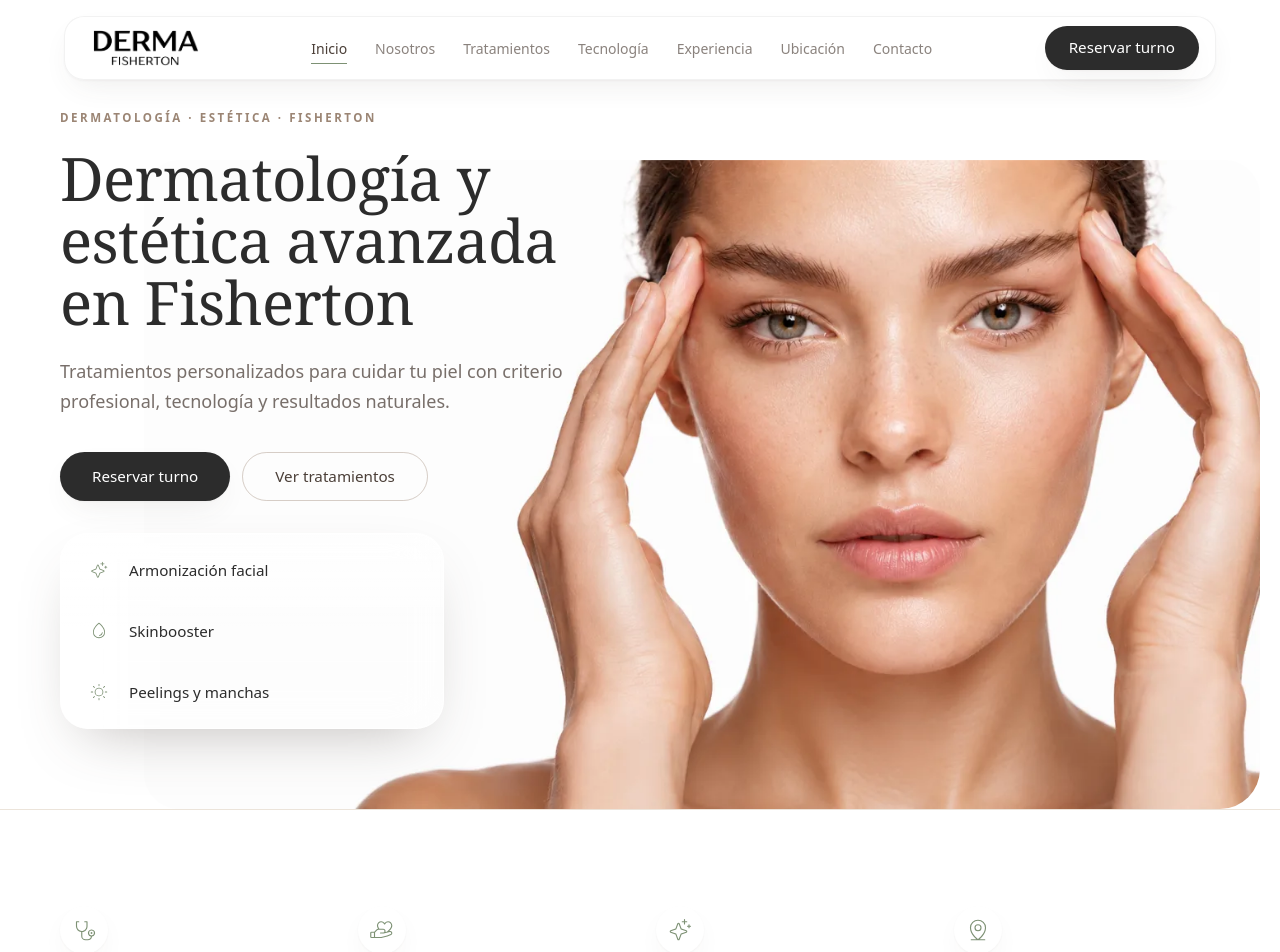
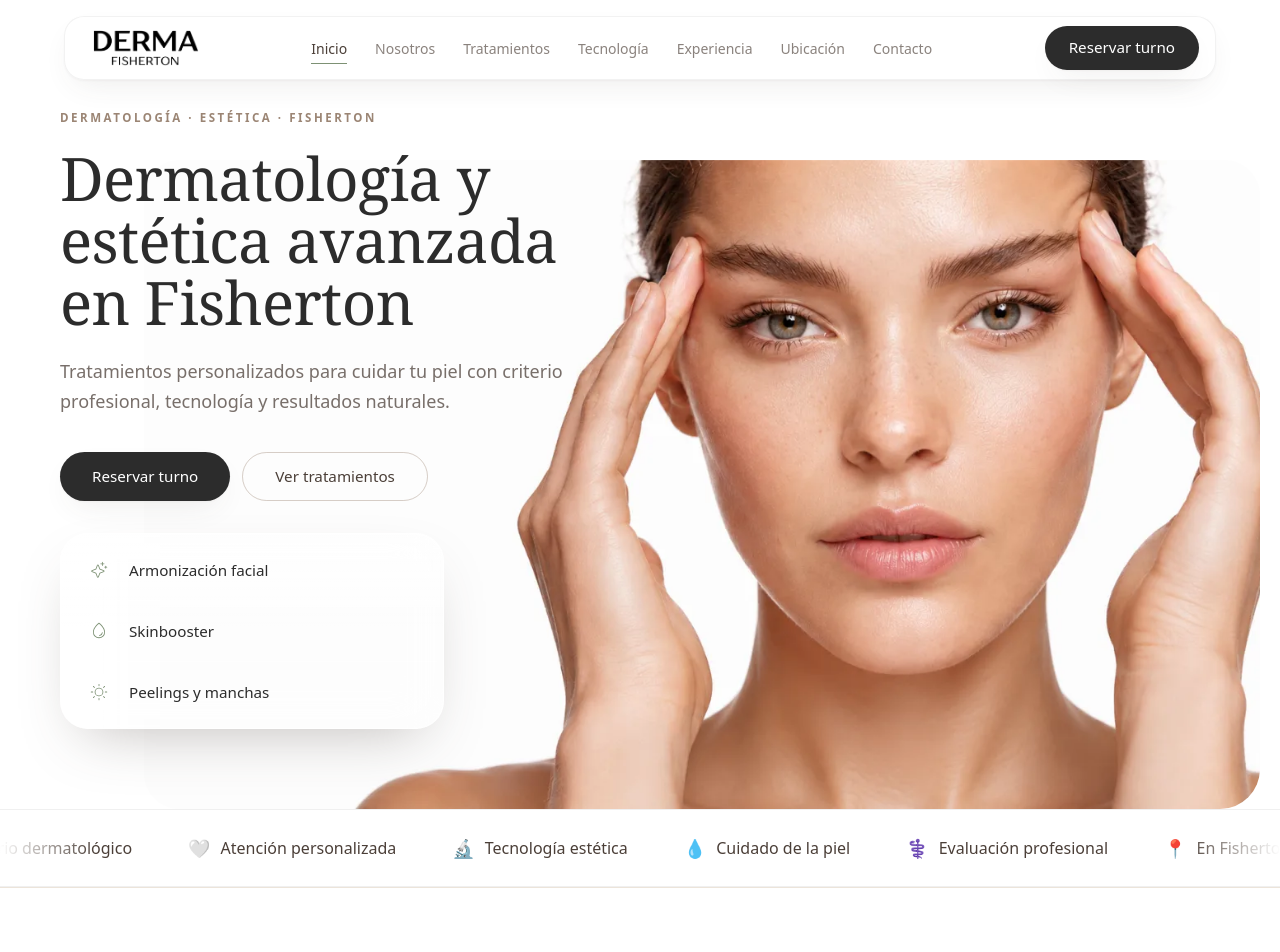
Before and after one commit to Nacho234/Dermafisherton-web, a React (Vite) app: page / in a window 1280 px wide. Shown: the top 952 px of the page. Built offline with nearby package versions, Linux system fonts and the light colour scheme.

Commit message:
feat(home): carrusel de cualidades bajo el hero
Marquee continuo con las cualidades de Dermafisherton (emoji
minimalista + texto en sans), fundidos en los bordes, loop infinito
y respeto de prefers-reduced-motion.

Co-Authored-By: Claude Opus 4.8 <noreply@anthropic.com>

```diff
--- a/src/pages/Home.jsx
+++ b/src/pages/Home.jsx
@@ -148,6 +148,44 @@ function Hero() {
             </Reveal>
           </Reveal>
         </div>
+      </div>
+    </section>
+  );
+}
+
+/* ----------------- Carrusel de cualidades (bajo el hero) ---------------- */
+const qualities = [
+  { e: "✨", t: "Resultados naturales" },
+  { e: "🌿", t: "Criterio dermatológico" },
+  { e: "🤍", t: "Atención personalizada" },
+  { e: "🔬", t: "Tecnología estética" },
+  { e: "💧", t: "Cuidado de la piel" },
+  { e: "⚕️", t: "Evaluación profesional" },
+  { e: "📍", t: "En Fisherton" },
+  { e: "🕊️", t: "Acompañamiento cercano" },
+];
+
+function QualitiesMarquee() {
+  const reduce = useReducedMotion();
+  const track = [...qualities, ...qualities];
+  return (
+    <section className="border-y border-graphite/[0.07] bg-warm-white">
+      <div className="relative overflow-hidden py-5 md:py-6">
+        {/* fundidos en los bordes */}
+        <div aria-hidden className="pointer-events-none absolute inset-y-0 left-0 z-10 w-16 bg-gradient-to-r from-warm-white to-transparent md:w-24" />
+        <div aria-hidden className="pointer-events-none absolute inset-y-0 right-0 z-10 w-16 bg-gradient-to-l from-warm-white to-transparent md:w-24" />
+        <motion.ul
+          className="flex w-max items-center gap-10 whitespace-nowrap md:gap-14"
+          animate={reduce ? undefined : { x: ["0%", "-50%"] }}
+          transition={{ duration: 42, ease: "linear", repeat: Infinity }}
+        >
+          {track.map((q, i) => (
+            <li key={i} className="flex items-center gap-2.5">
+              <span className="text-base md:text-lg" aria-hidden>{q.e}</span>
+              <span className="text-[0.95rem] font-medium text-brown md:text-base">{q.t}</span>
+            </li>
+          ))}
+        </motion.ul>
       </div>
     </section>
   );
@@ -401,6 +439,7 @@ export default function Home() {
   return (
     <>
       <Hero />
+      <QualitiesMarquee />
       <Differentiators />
       <Featured />
       <Approach />
```
